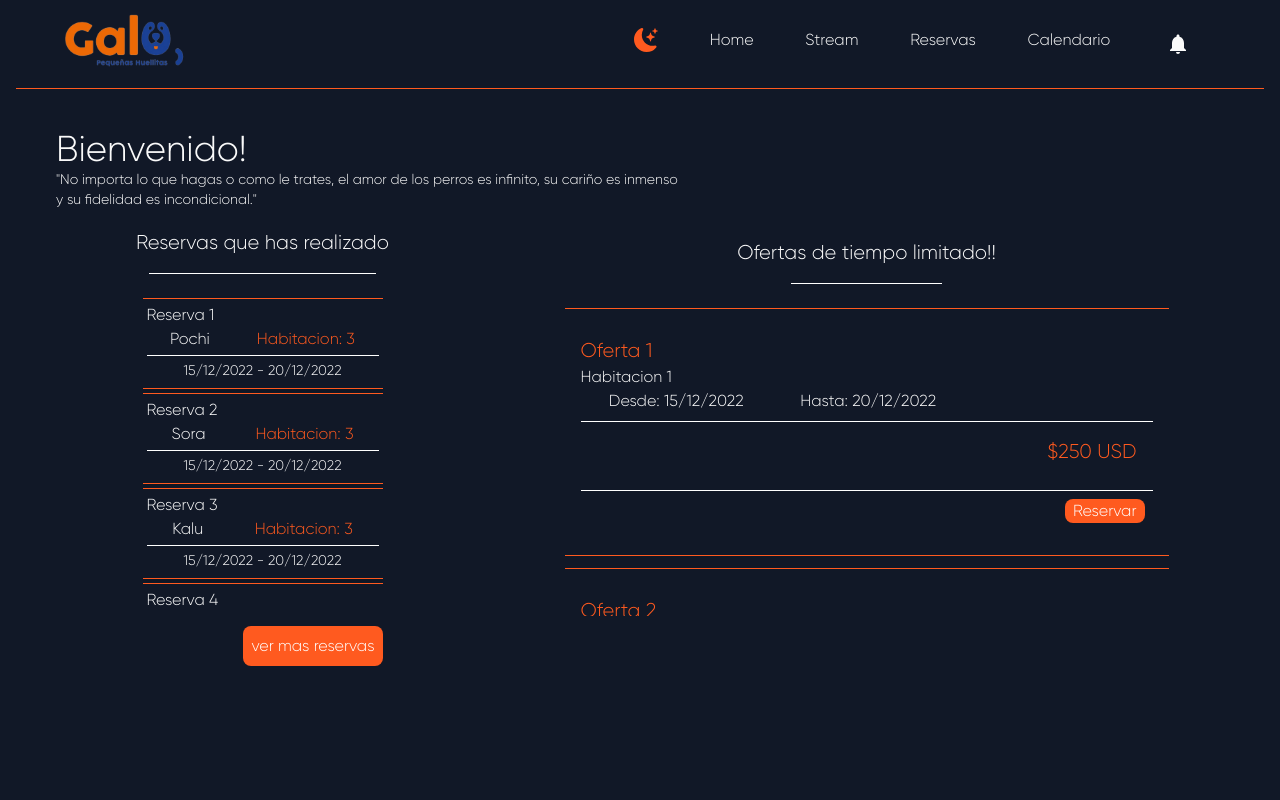
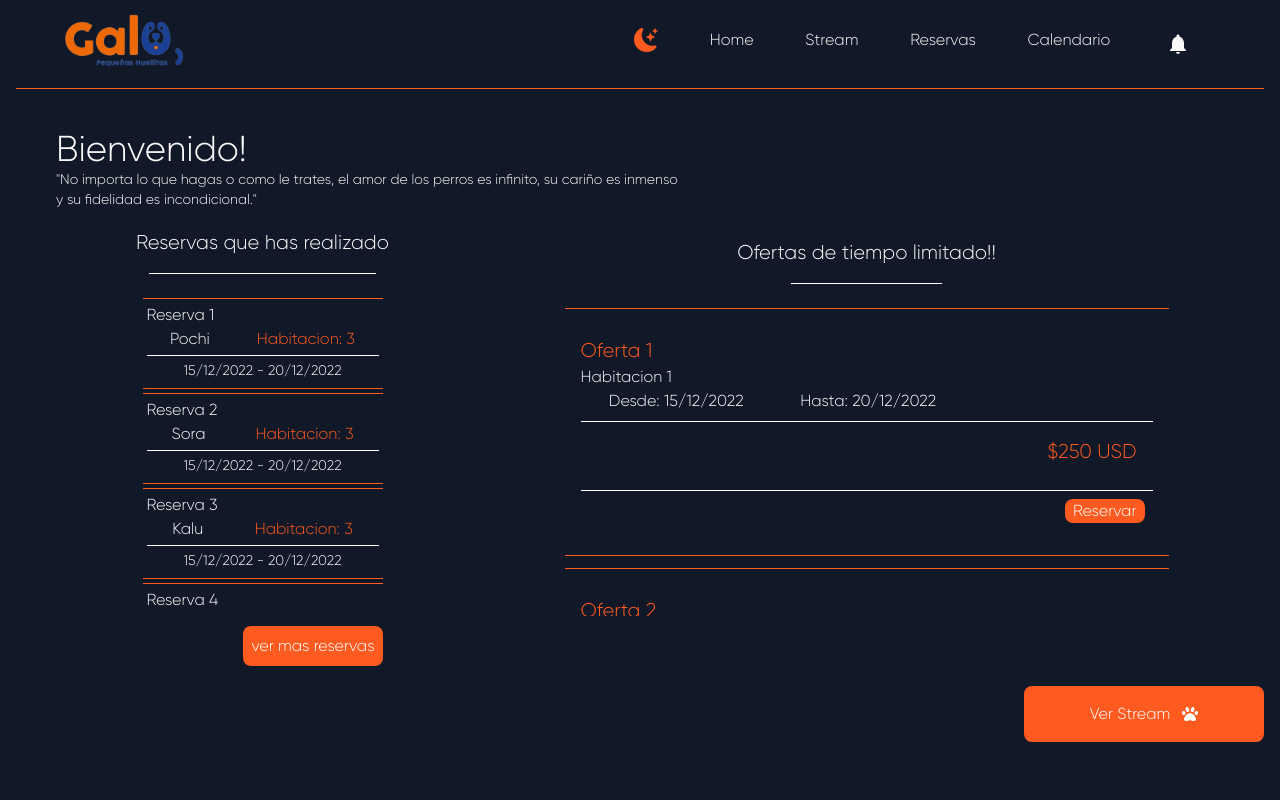
Before and after one commit to NahuelCempellin/Pet-Hotel-Galu, a React (Vite) app: page /home in a window 1280 px wide. Shown: the top 800 px of the page. Built offline with nearby package versions, Linux system fonts and the light colour scheme.

Commit message:
ultimos retoques en home

```diff
--- a/src/pages/home/home.jsx
+++ b/src/pages/home/home.jsx
@@ -4,6 +4,8 @@ import ReservasCard from "../../components/cardsReservas/card-reservas";
 import Footer from "../../components/footer/footer";
 import Nav2 from "../../components/navbar/Nav2";
 import StreamCard from "../../components/streamCard/stream-card";
+import {FaPaw} from 'react-icons/fa'
+import ofice from '../../assets/D1.jpg'
 
 
 export default function Home(){
@@ -22,6 +24,10 @@ export default function Home(){
             <div className="flex p-5 items-center justify-around">
                 <ReservasCard/>
                 <StreamCard/>
+
+            </div>
+            <div className="flex justify-end w-full">
+                <button className="bg-orange-500 text-white w-60 rounded-lg flex items-center justify-center p-4">Ver Stream <FaPaw className="ml-3"/></button>
             </div>
             <Footer/>
             </div>
```
Also changed, not shown: src/assets/D1.jpg (added).
